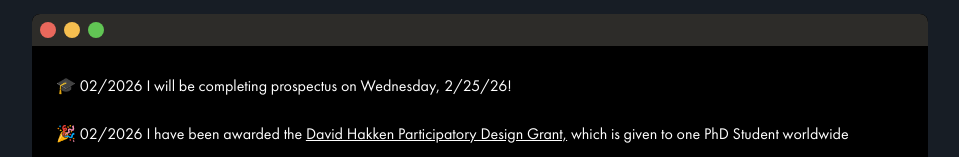
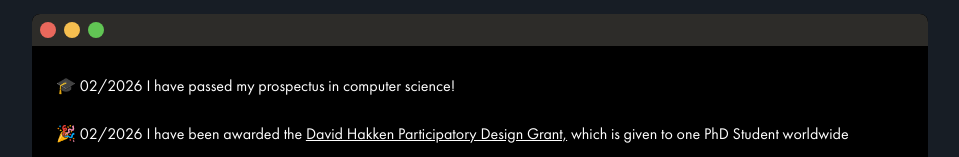
Before and after one commit to eulloa/mara-research-site, a Next.js app: page / in a window 1280 px wide. Shown: the part 2270-2427 px from the top of the page, without its empty margins (160-1119 px from the left). Built offline with nearby package versions, Linux system fonts and the light colour scheme.

Commit message:
updating prospectus status

```diff
--- a/src/app/components/news.tsx
+++ b/src/app/components/news.tsx
@@ -22,7 +22,7 @@ export const News = () => (
       <div className="content p-6 dark:text-white leading-8">
         <ul className="news space-y-4">
           <li>
-            &#127891; 02/2026 I will be completing prospectus on Wednesday, 2/25/26!
+            &#127891; 02/2026 I have passed my prospectus in computer science!
           </li>
           <li>
             &#127881; 02/2026 I have been awarded the{" "}
```
